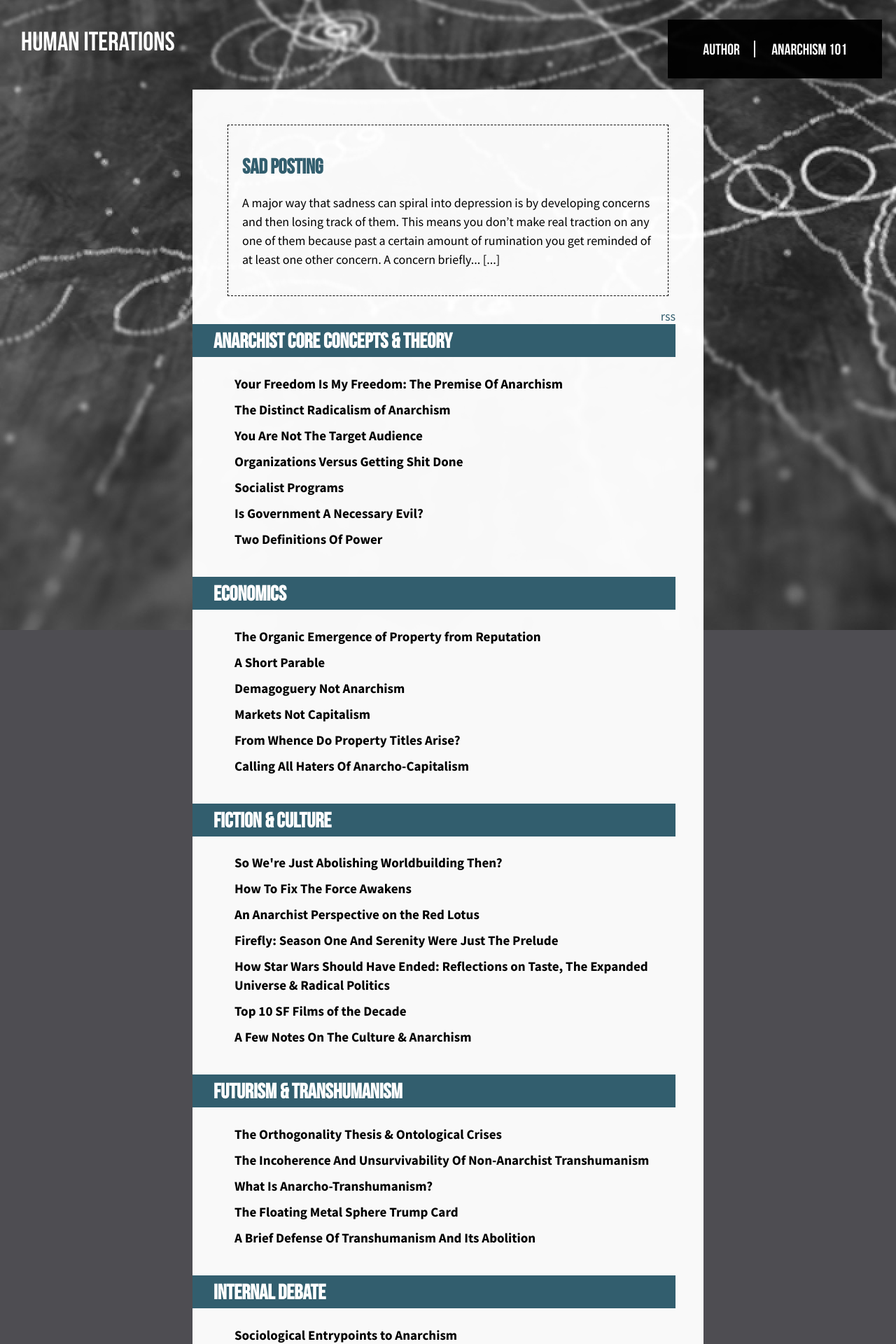
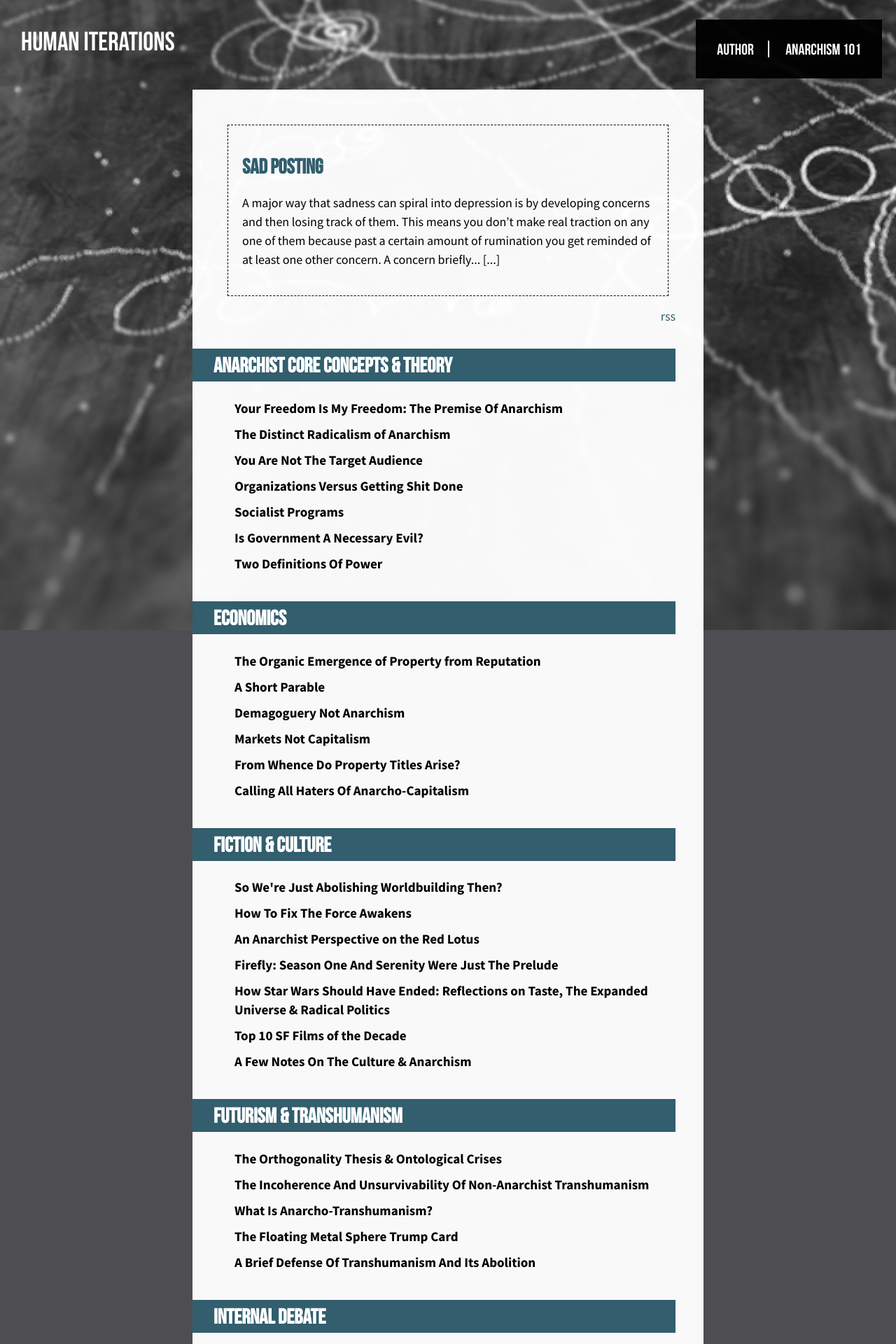
Before and after one commit to rechelon/rechelon.github.io, a Jekyll site: the page built from index.html, in a window 1280 px wide. Shown: the top 1920 px of the page at 70% size. Built offline with Jekyll 4.4.1, drawn with Linux system fonts in a browser that asks for light colours; some web fonts are replaced.

Commit message:
sass changes

```diff
--- a/_sass/_base.scss
+++ b/_sass/_base.scss
@@ -86,7 +86,7 @@ h2 {
 
 .top-sidebar {
   float: right;
-  padding: 30px;
+  padding: 30px 10px;
   background: rgba(0, 0, 0, 0.95);
   color: #fff;
   margin: 20px;
@@ -115,6 +115,7 @@ h2 {
   }
 
   .category-list {
+    padding-top:20px;
     a {
       color: #000;
       font-size: 19px;
```
